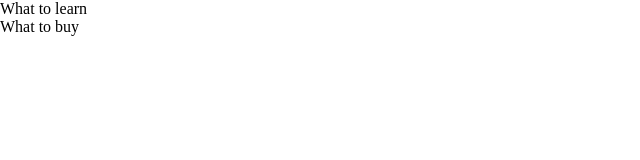
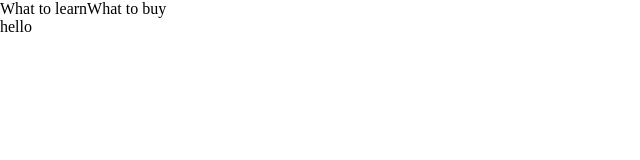
Before and after one commit to DmitryShastel/Native_JS_2.0_old, a React (Create React App) app in the folder Folder_1/native_js_2.0/: page / in a window 1280 px wide. Shown: the top 160 px of the page, without its empty margins (0-640 px from the left). Built offline with nearby package versions, Linux system fonts and the light colour scheme.

Commit message:
ToDoListTuesday: TodoListTuesday is added

```diff
--- a/Folder_1/native_js_2.0/src/Native_JS_2.0/Native_JS_Tuesday/ToDoList_Tuesday/App_Root_Tuesday.tsx
+++ b/Folder_1/native_js_2.0/src/Native_JS_2.0/Native_JS_Tuesday/ToDoList_Tuesday/App_Root_Tuesday.tsx
@@ -43,12 +43,16 @@ export const AppRootTuesday = () => {
     })
 
 
+
+
     return (
         <div>
-            <TodoListTuesday
-                todolists={todolists}
-                tasks={tasks}
-            />
+            {
+                todolists.map((el) => (el.title))
+
+            }
+
+            <TodoListTuesday/>
         </div>
     );
 };
--- a/Folder_1/native_js_2.0/src/Native_JS_2.0/Native_JS_Tuesday/ToDoList_Tuesday/TodoList_Tuesday.tsx
+++ b/Folder_1/native_js_2.0/src/Native_JS_2.0/Native_JS_Tuesday/ToDoList_Tuesday/TodoList_Tuesday.tsx
@@ -2,19 +2,15 @@ import React from 'react';
 import {TasksType, ToDoListsType} from "./App_Root_Tuesday";
 
 type ToDoListType = {
-    todolists: ToDoListsType[]
-    tasks: TasksType
+    // todolists: ToDoListsType[]
+    // tasks: TasksType[]
 }
 
 
 export const TodoListTuesday = (props: ToDoListType) => {
     return (
         <div>
-            {
-               props.todolists.map((el) => (
-                   <div>{el.title}</div>
-               ))
-            }
+            hello
         </div>
     );
 };
```
